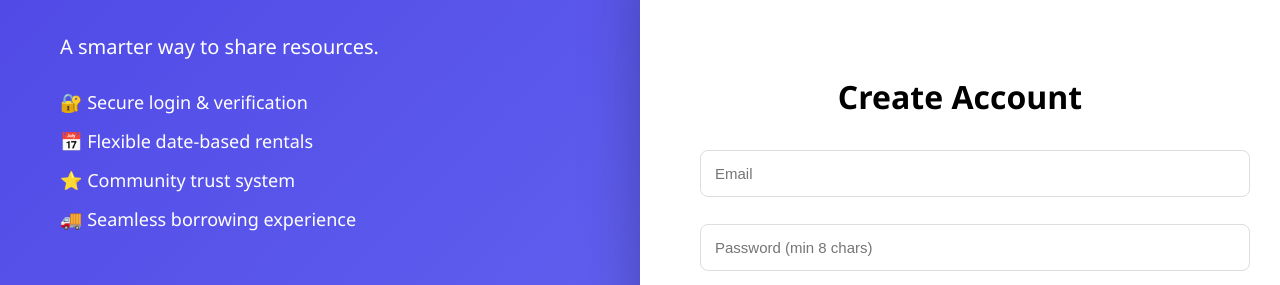
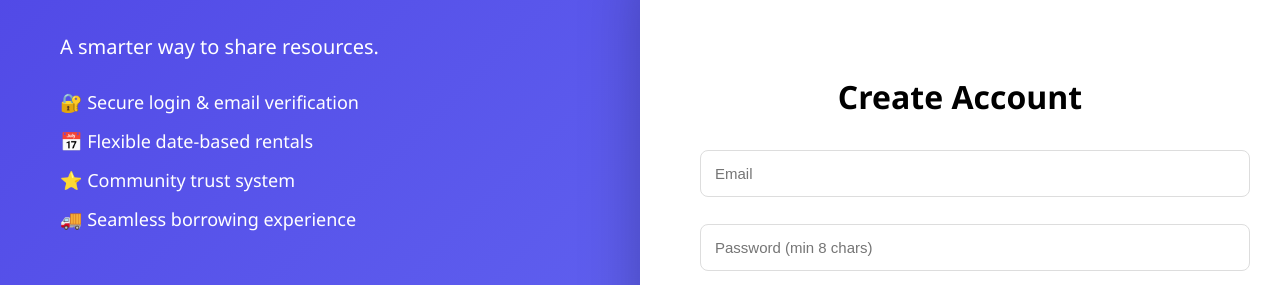
Before and after one commit to adrishkb-sketch/borrowed, a Flask app: page /register in a window 1280 px wide. Shown: the part 181-466 px from the top of the page. Run offline with Flask 3, Linux system fonts and the light colour scheme; parts of the project's set-up code (start-up, migrations or seed data) failed here and were passed over.

Commit message:
Update registration page for email verification

```diff
--- a/templates/auth/register.html
+++ b/templates/auth/register.html
@@ -15,7 +15,7 @@
     </p>
 
     <ul>
-      <li>🔐 Secure login & verification</li>
+      <li>🔐 Secure login & email verification</li>
       <li>📅 Flexible date-based rentals</li>
       <li>⭐ Community trust system</li>
       <li>🚚 Seamless borrowing experience</li>
@@ -28,7 +28,9 @@
 
     {% with messages = get_flashed_messages() %}
       {% if messages %}
-        <p class="error">{{ messages[0] }}</p>
+        {% for message in messages %}
+          <p class="error">{{ message }}</p>
+        {% endfor %}
       {% endif %}
     {% endwith %}
 
```
